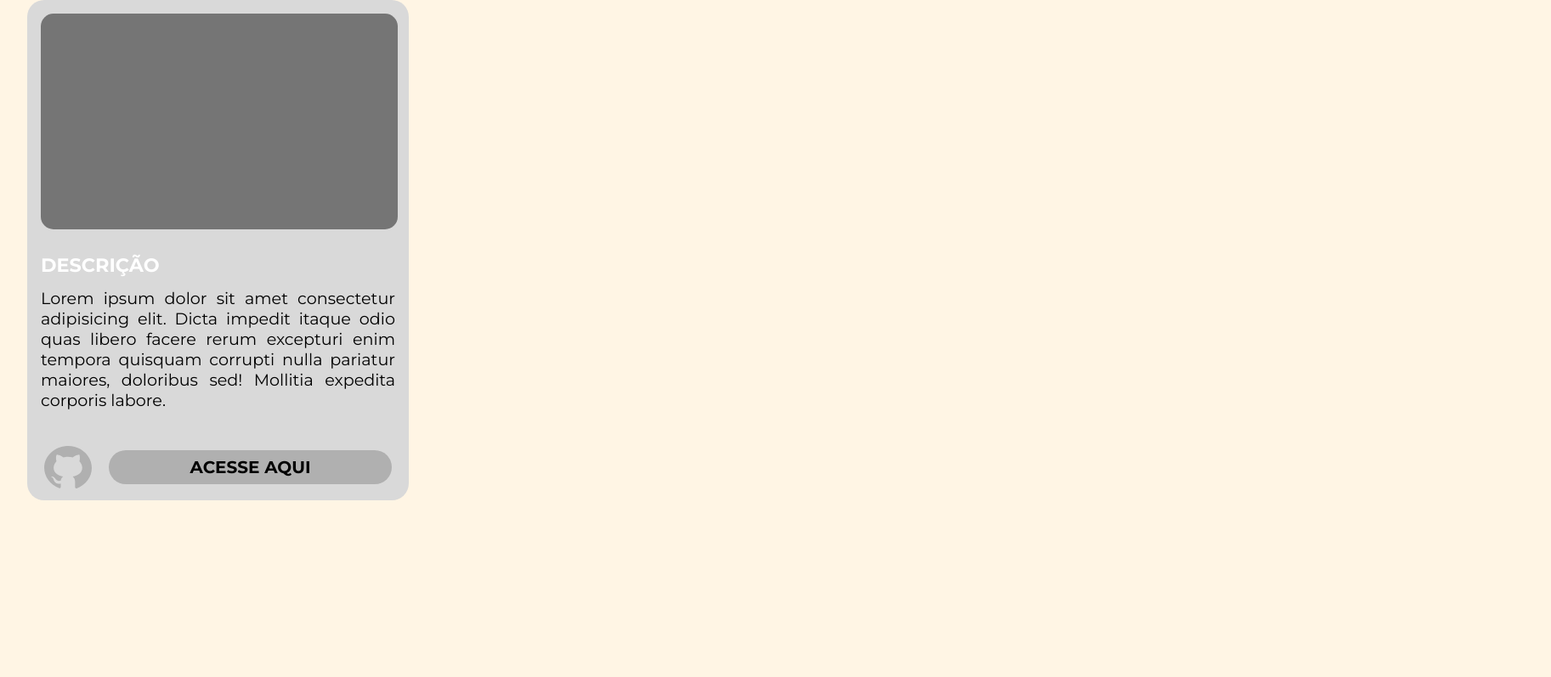
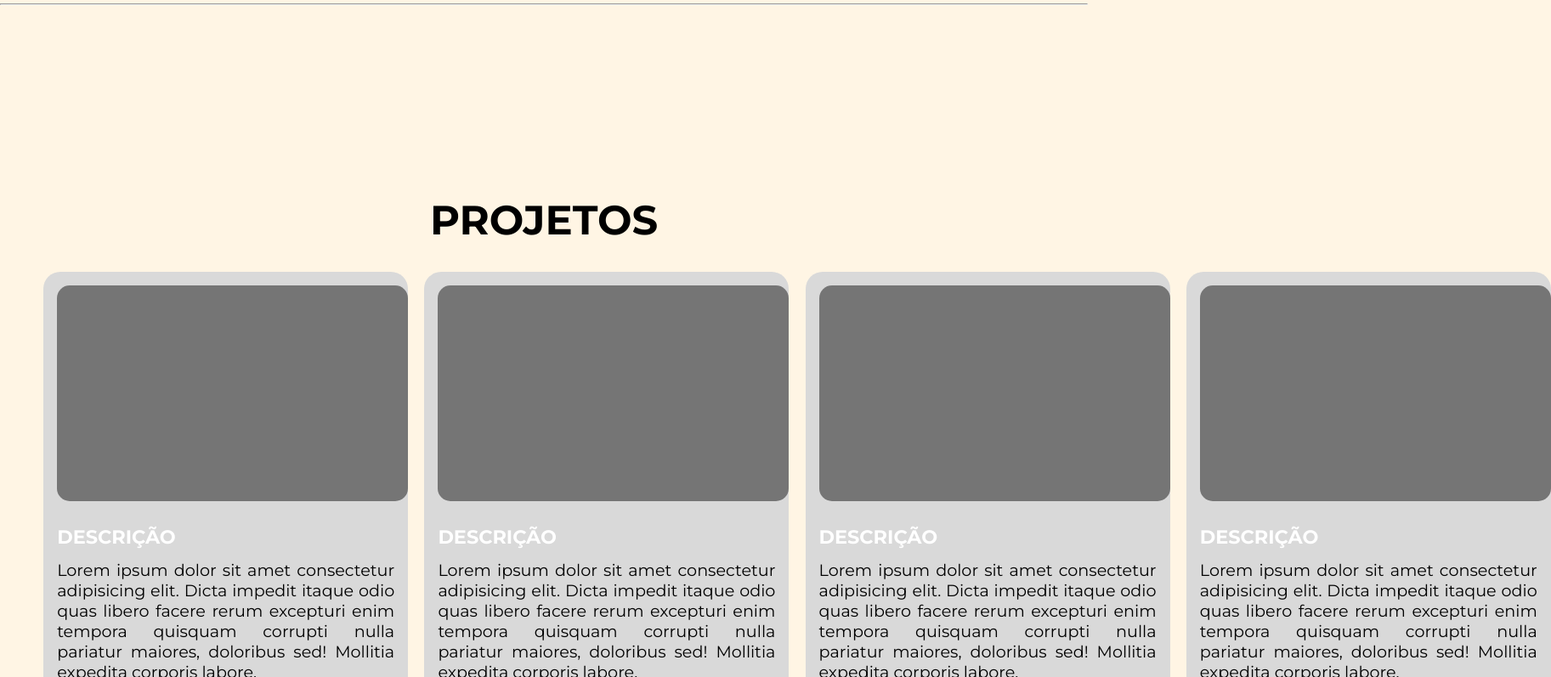
Before and after one commit to GabrielRodriguez153/Portifolio, a plain HTML site: page index.html in a window 1280 px wide. Shown: the part 2003-2800 px from the top of the page at 85% size, 1825 px wide, since content can reach past the window. Before the commit the page ends 2592 px from the top, so only its background shows below. Drawn offline with Linux system fonts and the light colour scheme.

Commit message:
feat: finish the projects page

```diff
--- a/css/style.css
+++ b/css/style.css
@@ -153,7 +153,7 @@ nav {
   display: grid;
   grid-template-columns: 1fr 1fr;
   gap: 2rem;
-  padding: 8rem 2rem;
+  padding: 12rem 2rem;
 }
 
 .circle-image {
@@ -367,6 +367,10 @@ nav {
   }
 }
 
+.projetos {
+  padding: 12rem 2rem;
+}
+
 .titleP {
   text-align: center;
   font-size: 3rem;
@@ -379,7 +383,7 @@ nav {
   width: 449px;
   background-color: #d9d9d9;
   height: 589px;
-  margin-left: 2rem;
+  margin-left: 1.2rem;
   border-radius: 20px;
   display: grid;
   grid-template-columns: 1fr;
@@ -387,7 +391,7 @@ nav {
 
 .image-card {
   background-color: #757575;
-  width: 420px;
+  width: 413px;
   height: 254px;
   border-radius: 15px;
   position: relative;
@@ -448,3 +452,7 @@ nav {
   font-size: 20px;
   font-weight: 700;
 }
+
+.group {
+  display: flex;
+}
--- a/index.html
+++ b/index.html
@@ -18,7 +18,7 @@
     </button>
     <ul class="itens">
       <a class="item" href="#sobre">Sobre</a>
-      <a class="item" href="#projetos">Projetos</a>
+      <a class="item" href="#projeto">Projetos</a>
       <a class="item" href="#">Skills</a>
       <a class="item" href="#">Contato</a>
     </ul>
@@ -71,8 +71,9 @@
       </div>
     </section>
     <hr>
-    <section class="projetos" id="projetos">
+    <section class="projetos" id="projeto">
       <h1 class="titleP">Projetos</h1>
+      <div class="group">
         <div class="card">
           <div class="image-card"></div>
           <h4 class="card-title">Descrição</h4>
@@ -82,6 +83,34 @@
             <button class="button-card"><a href="#">ACESSE AQUI</a></button>
           </div>
         </div>
+        <div class="card">
+          <div class="image-card"></div>
+          <h4 class="card-title">Descrição</h4>
+          <p class="card-info">Lorem ipsum dolor sit amet consectetur adipisicing elit. Dicta impedit itaque odio quas libero facere rerum excepturi enim tempora quisquam corrupti nulla pariatur maiores, doloribus sed! Mollitia expedita corporis labore.</p>
+          <div class="link">
+            <img class="logo-deco" src="./imgs/github_mini.svg" alt="logo github">
+            <button class="button-card"><a href="#">ACESSE AQUI</a></button>
+          </div>
+        </div>
+        <div class="card">
+          <div class="image-card"></div>
+          <h4 class="card-title">Descrição</h4>
+          <p class="card-info">Lorem ipsum dolor sit amet consectetur adipisicing elit. Dicta impedit itaque odio quas libero facere rerum excepturi enim tempora quisquam corrupti nulla pariatur maiores, doloribus sed! Mollitia expedita corporis labore.</p>
+          <div class="link">
+            <img class="logo-deco" src="./imgs/github_mini.svg" alt="logo github">
+            <button class="button-card"><a href="#">ACESSE AQUI</a></button>
+          </div>
+        </div>
+        <div class="card">
+          <div class="image-card"></div>
+          <h4 class="card-title">Descrição</h4>
+          <p class="card-info">Lorem ipsum dolor sit amet consectetur adipisicing elit. Dicta impedit itaque odio quas libero facere rerum excepturi enim tempora quisquam corrupti nulla pariatur maiores, doloribus sed! Mollitia expedita corporis labore.</p>
+          <div class="link">
+            <img class="logo-deco" src="./imgs/github_mini.svg" alt="logo github">
+            <button class="button-card"><a href="#">ACESSE AQUI</a></button>
+          </div>
+        </div>
+      </div>
     </section>
   </main>
 </body>
```
Lines whose indentation alone changed are shown as unchanged.
